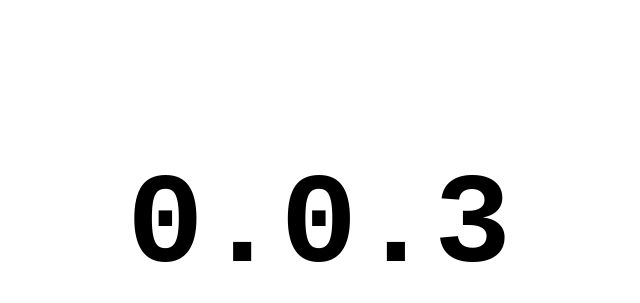
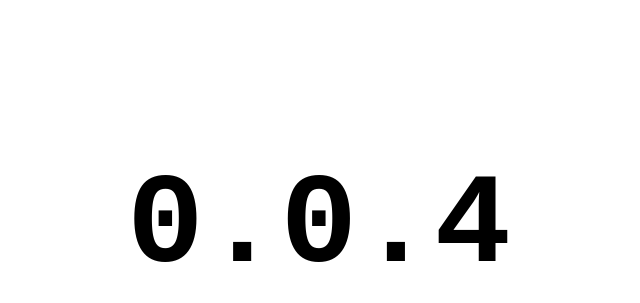
Before and after one commit to graeson/hello-world, a plain HTML site: page index.html in a window 1280 px wide. Shown: the part 182-485 px from the top of the page, without its empty margins (321-961 px from the left). Drawn offline with Linux system fonts and the light colour scheme.

Commit message:
Upgrade to 0.0.4 to test AWS Code Pipeline

```diff
--- a/index.html
+++ b/index.html
@@ -20,7 +20,7 @@
 </head>
 
 <body>
-	<h1>0.0.3</h1>
+	<h1>0.0.4</h1>
 </body>
 
 </html>
```
